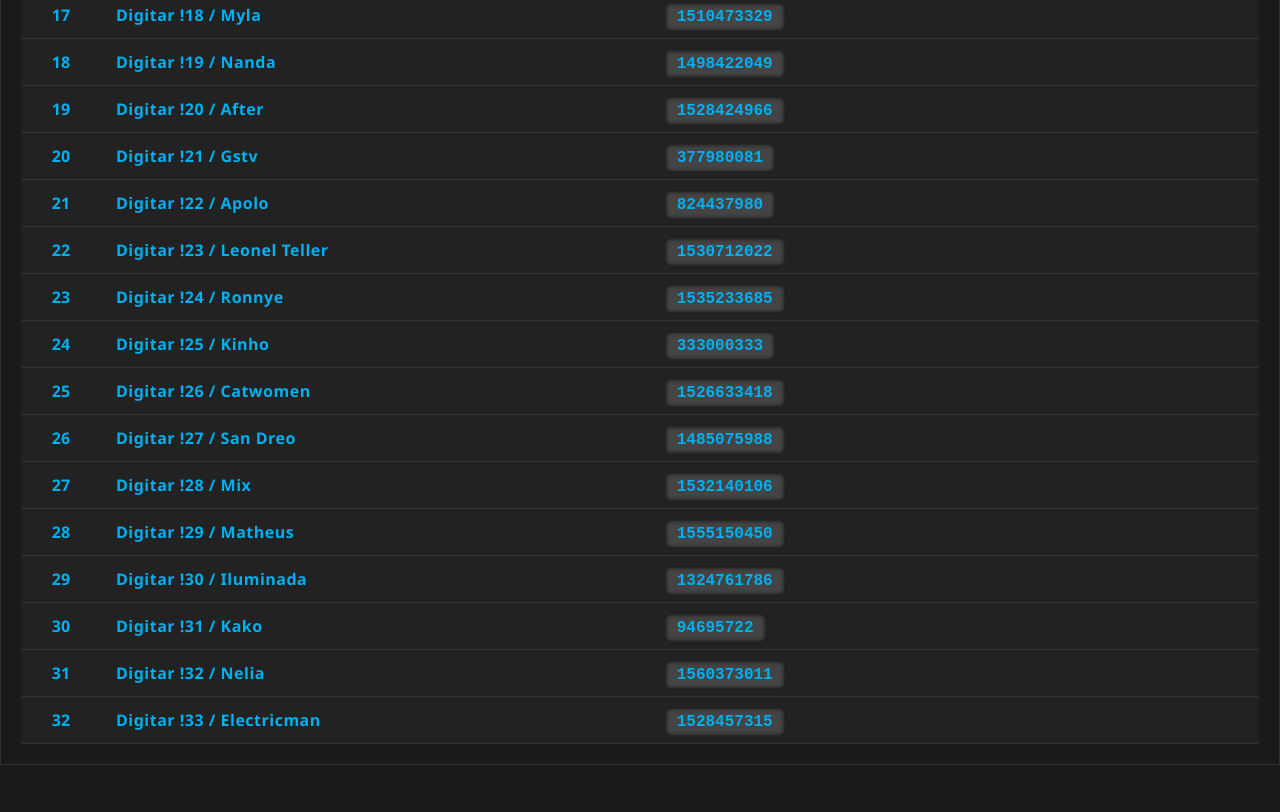
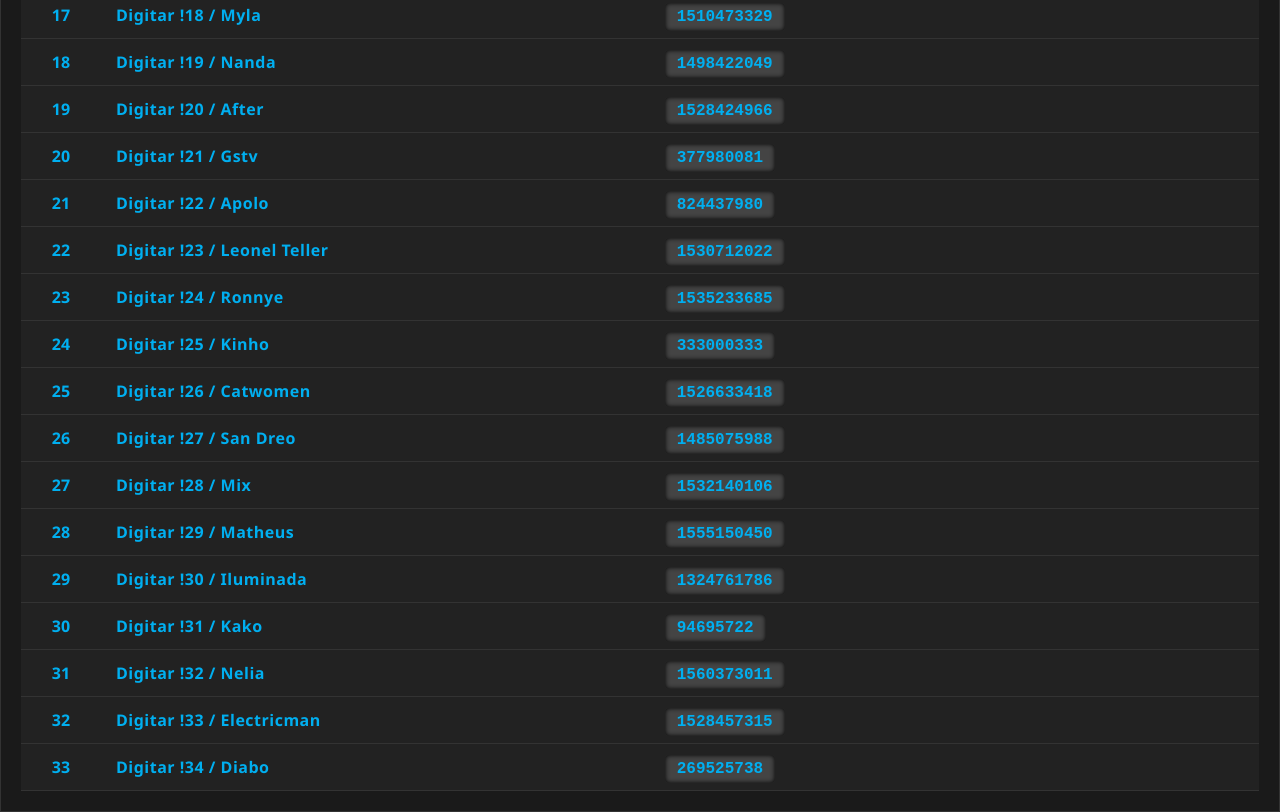
Before and after one commit to MegaPop2/Privado, a plain HTML site: page index.html in a window 1280 px wide. Shown: the part 915-1727 px from the top of the page. Before the commit the page ends 1680 px from the top, so only its background shows below. Drawn offline with Linux system fonts and the light colour scheme.

Commit message:
Add files via upload

```diff
--- a/index.html
+++ b/index.html
@@ -140,6 +140,7 @@
             <tr><td class="num-col">30</td><td><span class="cmd-text">Digitar !31 / Kako</span></td><td><span class="id-badge">94695722</span></td></tr>
             <tr><td class="num-col">31</td><td><span class="cmd-text">Digitar !32 / Nelia</span></td><td><span class="id-badge">1560373011</span></td></tr>
             <tr><td class="num-col">32</td><td><span class="cmd-text">Digitar !33 / Electricman</span></td><td><span class="id-badge">1528457315</span></td></tr>
+            <tr><td class="num-col">33</td><td><span class="cmd-text">Digitar !34 / Diabo</span></td><td><span class="id-badge">269525738</span></td></tr>
         </tbody>
     </table>
 </div>
```
